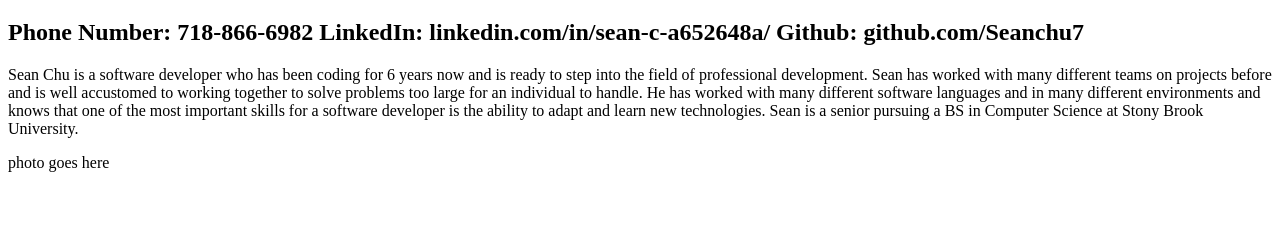
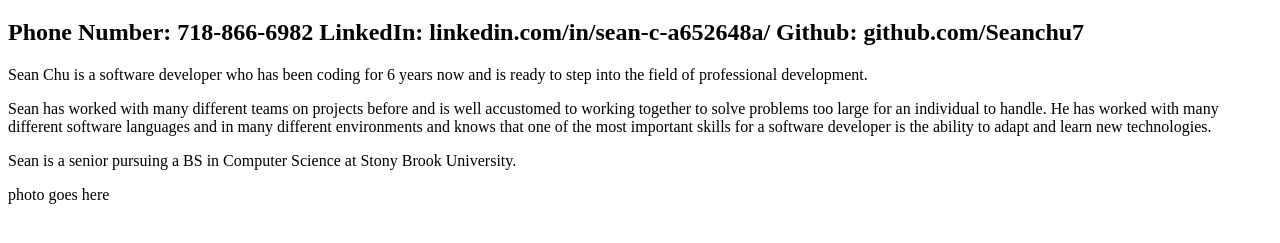
Before and after one commit to SeanChu7/SeanChu7.github.io, a plain HTML site: page index.html in a window 1280 px wide. Shown: the part 61-304 px from the top of the page. Drawn offline with Linux system fonts and the light colour scheme.

Commit message:
Update index.html

```diff
--- a/index.html
+++ b/index.html
@@ -5,12 +5,10 @@
 <h1>Sean Chu</h1>
 <h2>Phone Number: 718-866-6982  LinkedIn: linkedin.com/in/sean-c-a652648a/             Github: github.com/Seanchu7</h2>
 <p>Sean Chu is a software developer who has been coding for 6 years now and is ready to step into the field of professional development.
-
-    Sean has worked with many different teams on projects before and is well accustomed to working together to solve problems too large for an individual to handle.
-    He has worked with many different software languages and in many different environments and knows that one of the most important skills for a software developer is the ability to adapt and learn new technologies.
-
-    Sean is a senior pursuing  a BS in Computer Science at Stony Brook University.
-    </p>
+</p>
+<p>Sean has worked with many different teams on projects before and is well accustomed to working together to solve problems too large for an individual to handle.
+    He has worked with many different software languages and in many different environments and knows that one of the most important skills for a software developer is the ability to adapt and learn new technologies.</p>
+<p>Sean is a senior pursuing a BS in Computer Science at Stony Brook University.</p>
 <picture>photo goes here</picture>
 
 </body>
```
